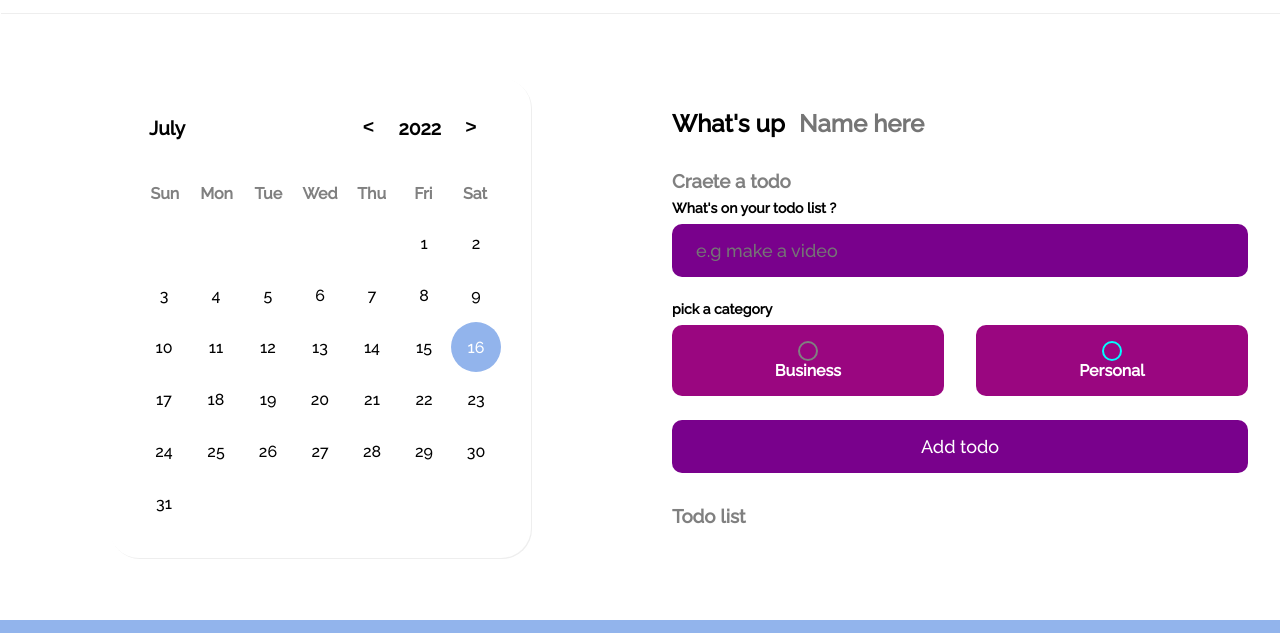
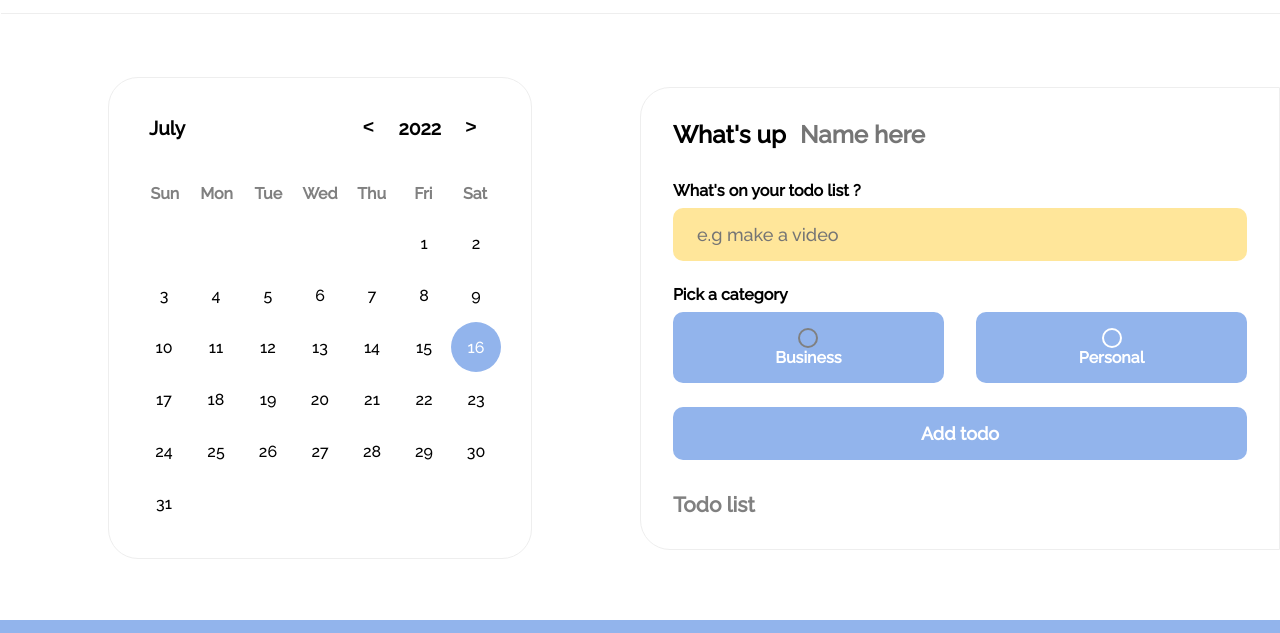
Before and after one commit to neginsoleimani/TaskManagerPro, a plain HTML site: page index.html in a window 1280 px wide. Shown: the part 48-681 px from the top of the page. Drawn offline with nearby package versions, Linux system fonts and the light colour scheme.

Commit message:
set theme for task manager

```diff
--- a/index.html
+++ b/index.html
@@ -33,6 +33,8 @@
 
     <!-- main -->
     <main>
+
+        <!-- Setting -->
         <div class="setting-container ">
             <div class="setting-nav">
                 <h3>Setting</h3>
@@ -58,7 +60,11 @@
 
             </div>
         </div>
+        <!-- /Setting -->
+
         <div class="app-container">
+
+            <!-- Calendar -->
             <div class="Calendar">
                 <div class="Calendar-header">
                     <span class="month-picker" id="month-picker">Feb</span>
@@ -84,32 +90,14 @@
                         <div>Sat</div>
                     </div>
                     <div class="Calendar-days">
-                        <div>1
-                            <span></span>
-                            <span></span>
-                            <span></span>
-                            <span></span>
-                        </div>
-                        <div>2</div>
-                        <div>3</div>
-                        <div>4</div>
-                        <div>5</div>
-                        <div>6</div>
-                        <div>7</div>
-                        <div>1</div>
-                        <div>2</div>
-                        <div>3</div>
-                        <div>4</div>
-                        <div>5</div>
-                        <div>6</div>
-                        <div>7</div>
                     </div>
                 </div>
-
                 <div class="month-list"></div>
             </div>
+            <!-- / Calendar -->
 
 
+            <!-- Task manager -->
             <div class="taskManager">
                 <div class="taskManager-container">
                     <section class="greating">
@@ -117,11 +105,10 @@
                     </section>
 
                     <section class="create-todo">
-                        <h3>Craete a todo</h3>
                         <form id="new-todo-form">
                             <h4>What's on your todo list ?</h4>
                             <input type="text" name="content" id="content" placeholder="e.g make a video"/>
-                            <h4>pick a category</h4>
+                            <h4>Pick a category</h4>
                             <div class="options">
                                 <label >
                                     <input type="radio" name="category" id="category1" value="business"/>
@@ -135,41 +122,20 @@
                                 </label>
                             </div>
 
-                            <input type="submit" value="Add todo">
+                            <input type="submit" value="Add todo" id="add-todo">
                         </form>
                     </section>
 
                     <section class="todo-list">
                         <h3>Todo list</h3>
                         <div class="list" id="todo-list">
-
-                            <!-- <div class="todo-item">
-                                <label>
-                                    <input type="checkbox"/>
-                                    <span class="bubble personal"></span>
-                                </label>
-                                <div class="todo-content">
-                                    <input type="text" value="Drink a milk" readonly>
-                                </div>
-
-                                <div class="action">
-                                    <button class="edit">Edit</button>
-                                    <button class="delete">Delete</button>
-                                </div>
-                            </div> -->
-
                         </div>
-
-
                     </section>
                 </div>
             </div>
+            <!-- / Task manager -->
+
         </div>
-
-
-
-
-
     </main>
     <!-- /main -->
 
--- a/script/theme.js
+++ b/script/theme.js
@@ -7,12 +7,23 @@ document.querySelector("nav i").style.color = localStorage.getItem("nav-text-col
 document.querySelector("nav").style.boxShadow = localStorage.getItem("boxshadow");
 document.querySelector(".setting").style.boxShadow = localStorage.getItem("boxshadow");
 document.querySelector(".setting").style.color = localStorage.getItem("text-color");
-document.querySelector(".Calendar-days div.curr-date").style.backgroundColor=localStorage.getItem("curr-date")
+document.querySelector(".Calendar-days div.curr-date").style.backgroundColor = localStorage.getItem("curr-date")
+document.querySelector(".create-todo input").style.backgroundColor = localStorage.getItem("todo-input")
+document.querySelector("#add-todo").style.backgroundColor = localStorage.getItem("add-todo-btn")
 
-let Btn = document.querySelectorAll(".btn");
+
+Btn = document.querySelectorAll(".btn");
+optionBtn = document.querySelectorAll(".create-todo .options label")
+todoItem1 = document.querySelectorAll(".todo-list .todo-item")
+
 for (let i = 0; i < Btn.length; i++) {
     Btn[i].style.border = localStorage.getItem("border-color");
 }
+
+for (let i = 0; i < optionBtn.length; i++) {
+    optionBtn[i].style.backgroundColor = localStorage.getItem("option");
+}
+
 
 
 let settingOpenBtn = document.getElementById("setting-btn");
@@ -51,7 +62,11 @@ function setlightTheme() {
     localStorage.setItem("boxshadow", "1px 1px #eee")
     localStorage.setItem("text-color", "#000")
     localStorage.setItem("border-color", "1.5px solid #eee")
-    localStorage.setItem("curr-date","#92B4EC")
+    localStorage.setItem("curr-date", "#92B4EC")
+    localStorage.setItem("todo-input", "#FFE69A")
+    localStorage.setItem("option", "#92B4EC")
+    localStorage.setItem("add-todo-btn", "#92B4EC")
+    localStorage.setItem("todo-item", "#FFD24C")
     document.querySelector("footer").style.backgroundColor = localStorage.getItem("theme");
     document.querySelector("body").style.backgroundColor = localStorage.getItem("bg-color")
     document.querySelector(".setting-nav").style.backgroundColor = localStorage.getItem("theme");
@@ -61,10 +76,23 @@ function setlightTheme() {
     document.querySelector(".setting").style.boxShadow = localStorage.getItem("boxshadow");
     document.querySelector(".setting").style.boxShadow = localStorage.getItem("boxshadow");
     document.querySelector(".setting").style.color = localStorage.getItem("text-color");
+    document.querySelector(".create-todo input").style.backgroundColor = localStorage.getItem("todo-input")
+    document.querySelector("#add-todo").style.backgroundColor = localStorage.getItem("add-todo-btn")
 
-    document.querySelector(".Calendar-days div.curr-date").style.backgroundColor=localStorage.getItem("curr-date")
+
+    document.querySelector(".Calendar-days div.curr-date").style.backgroundColor = localStorage.getItem("curr-date")
+
+    for (let j = 0; j < optionBtn.length; j++) {
+        optionBtn[j].style.backgroundColor = localStorage.getItem("option")
+
+    }
+
     for (let i = 0; i < Btn.length; i++) {
         Btn[i].style.border = localStorage.getItem("border-color");
+    }
+
+    for (let i = 0; i < todoItem1.length; i++) {
+        todoItem1[i].style.backgroundColor = localStorage.getItem("todo-item");
     }
 
 }
@@ -77,7 +105,12 @@ function setNeonTheme() {
     localStorage.setItem("boxshadow", "1px 1px #eee")
     localStorage.setItem("text-color", "#000")
     localStorage.setItem("border-color", "1.5px solid #eee")
-    localStorage.setItem("curr-date","#C400FF")
+    localStorage.setItem("curr-date", "#C400FF")
+    localStorage.setItem("todo-input", "#0CECDD")
+    localStorage.setItem("option", "#FF67E7")
+    localStorage.setItem("add-todo-btn", "#C400FF")
+    localStorage.setItem("todo-item", "#FFF338")
+
     document.querySelector("footer").style.backgroundColor = localStorage.getItem("theme");
     document.querySelector("body").style.backgroundColor = localStorage.getItem("bg-color")
     document.querySelector(".setting-nav").style.backgroundColor = localStorage.getItem("theme");
@@ -87,8 +120,20 @@ function setNeonTheme() {
     document.querySelector(".setting").style.boxShadow = localStorage.getItem("boxshadow");
     document.querySelector(".setting").style.boxShadow = localStorage.getItem("boxshadow");
     document.querySelector(".setting").style.color = localStorage.getItem("text-color");
+    document.querySelector(".create-todo input").style.backgroundColor = localStorage.getItem("todo-input")
+    document.querySelector("#add-todo").style.backgroundColor = localStorage.getItem("add-todo-btn")
 
-    document.querySelector(".Calendar-days div.curr-date").style.backgroundColor=localStorage.getItem("curr-date")
+    for (let j = 0; j < optionBtn.length; j++) {
+        optionBtn[j].style.backgroundColor = localStorage.getItem("option")
+
+    }
+
+
+    for (let i = 0; i < todoItem1.length; i++) {
+        todoItem1[i].style.backgroundColor = localStorage.getItem("todo-item");
+    }
+
+    document.querySelector(".Calendar-days div.curr-date").style.backgroundColor = localStorage.getItem("curr-date")
     for (let i = 0; i < Btn.length; i++) {
         Btn[i].style.border = localStorage.getItem("border-color");
     }
@@ -102,8 +147,13 @@ function setDarkTheme() {
     localStorage.setItem("nav-text-color", "#fff")
     localStorage.setItem("boxshadow", "1px 1px #4C0070")
     localStorage.setItem("text-color", "#fff")
-    localStorage.setItem("curr-date","#79018C")
+    localStorage.setItem("curr-date", "#79018C")
     localStorage.setItem("border-color", "1.5px solid #4C0070")
+    localStorage.setItem("todo-input", "#79018C")
+    localStorage.setItem("option", "#9A0680")
+    localStorage.setItem("add-todo-btn", "#79018C")
+    localStorage.setItem("todo-item", "#FBD6D2")
+
     document.querySelector("footer").style.backgroundColor = localStorage.getItem("theme");
     document.querySelector("body").style.backgroundColor = localStorage.getItem("bg-color")
     document.querySelector(".setting-nav").style.backgroundColor = localStorage.getItem("theme");
@@ -113,7 +163,20 @@ function setDarkTheme() {
     document.querySelector(".setting").style.boxShadow = localStorage.getItem("boxshadow");
     document.querySelector(".setting").style.boxShadow = localStorage.getItem("boxshadow");
     document.querySelector(".setting").style.color = localStorage.getItem("text-color");
-    document.querySelector(".Calendar-days div.curr-date").style.backgroundColor=localStorage.getItem("curr-date")
+    document.querySelector(".Calendar-days div.curr-date").style.backgroundColor = localStorage.getItem("curr-date")
+    document.querySelector(".create-todo input").style.backgroundColor = localStorage.getItem("todo-input")
+    document.querySelector("#add-todo").style.backgroundColor = localStorage.getItem("add-todo-btn")
+
+    for (let j = 0; j < optionBtn.length; j++) {
+        optionBtn[j].style.backgroundColor = localStorage.getItem("option")
+
+    }
+
+
+    for (let i = 0; i < todoItem1.length; i++) {
+        todoItem1[i].style.backgroundColor = localStorage.getItem("todo-item");
+    }
+
     for (let i = 0; i < Btn.length; i++) {
         Btn[i].style.border = localStorage.getItem("border-color");
     }
@@ -128,8 +191,13 @@ function setRetroTheme() {
     localStorage.setItem("nav-text-color", "#fff")
     localStorage.setItem("boxshadow", "1px 1px #197163")
     localStorage.setItem("text-color", "#fff")
-    localStorage.setItem("curr-date","#158467")
+    localStorage.setItem("curr-date", "#158467")
     localStorage.setItem("border-color", "1.5px solid #197163")
+    localStorage.setItem("todo-input", "#197163")
+    localStorage.setItem("option", "#158467")
+    localStorage.setItem("add-todo-btn", "#065446")
+    localStorage.setItem("todo-item", "#FADCAC")
+
     document.querySelector("footer").style.backgroundColor = localStorage.getItem("theme");
     document.querySelector("body").style.backgroundColor = localStorage.getItem("bg-color")
     document.querySelector(".setting-nav").style.backgroundColor = localStorage.getItem("theme");
@@ -139,7 +207,21 @@ function setRetroTheme() {
     document.querySelector(".setting").style.boxShadow = localStorage.getItem("boxshadow");
     document.querySelector(".setting").style.boxShadow = localStorage.getItem("boxshadow");
     document.querySelector(".setting").style.color = localStorage.getItem("text-color");
-    document.querySelector(".Calendar-days div.curr-date").style.backgroundColor=localStorage.getItem("curr-date")
+    document.querySelector(".Calendar-days div.curr-date").style.backgroundColor = localStorage.getItem("curr-date")
+
+    document.querySelector(".create-todo input").style.backgroundColor = localStorage.getItem("todo-input")
+    document.querySelector("#add-todo").style.backgroundColor = localStorage.getItem("add-todo-btn")
+
+    for (let j = 0; j < optionBtn.length; j++) {
+        optionBtn[j].style.backgroundColor = localStorage.getItem("option")
+
+    }
+
+
+    for (let i = 0; i < todoItem1.length; i++) {
+        todoItem1[i].style.backgroundColor = localStorage.getItem("todo-item");
+    }
+
     for (let i = 0; i < Btn.length; i++) {
         Btn[i].style.border = localStorage.getItem("border-color");
     }
--- a/styles/Calendar.css
+++ b/styles/Calendar.css
@@ -7,7 +7,7 @@
     padding: 20px;
     position: relative;
     overflow: hidden;
-    box-shadow: 1px 1px #eee;
+    border: 1px solid #eee;
 
 }
 
--- a/styles/TaskManager.css
+++ b/styles/TaskManager.css
@@ -3,6 +3,8 @@
     font-family: 'Raleway', sans-serif;
     box-sizing: border-box;
     width: 100%;
+    border-radius: 30px 0 0 30px;
+    border: 1px solid #eee;
 
 }
 
@@ -30,11 +32,12 @@ section {
 .taskManager h3 {
     font-weight: bold;
     margin-bottom: 0.5rem;
+    font-size: 1.3rem;
     color: gray;
 }
 
 .taskManager h4 {
-    font-size: 0.875rem;
+    font-size: 1rem;
     font-weight: bold;
     margin-bottom: 0.5rem;
     /* theme */
@@ -61,7 +64,7 @@ section {
     width: 100%;
     font-size: 1.125rem;
     padding: 1rem 1.5rem;
-    background-color: #79018C;
+    background-color: #FFE69A;
     color: white;
     /* theme */
     border-radius: 10px;
@@ -81,7 +84,7 @@ section {
     align-items: center;
     justify-content: center;
     padding: 1rem;
-    background-color: #9A0680;
+    background-color: #92B4EC;
     border-radius: 10px;
     cursor: pointer;
     color: white;
@@ -105,7 +108,7 @@ input[type="checkbox"] {
 }
 
 .bubble.personal {
-    border-color: aqua;
+    border-color: white;
     /* theme */
 }
 
@@ -123,7 +126,7 @@ input[type="checkbox"] {
 
 
 .bubble.personal::after {
-    background-color: aqua;
+    background-color: white;
 }
 
 input:checked~.bubble::after {
@@ -142,12 +145,13 @@ input:checked~.bubble::after {
     width: 100%;
     font-size: 1.125rem;
     padding: 1rem 1.5rem;
-    background-color: #79018C;
+    background-color: #92B4EC;
     color: white;
     border-radius: 10px;
     /* theme */
     cursor: pointer;
     transition: 0.2s ease-in-out;
+    font-weight: bold;
 }
 
 .create-todo input[type="submit"]:hover {
@@ -162,10 +166,10 @@ input:checked~.bubble::after {
     display: flex;
     align-items: center;
     padding: 1rem;
-    background-color: #9A0680;
+    background-color: #FFD24C;
     border-radius: 10px;
     margin-bottom: 1rem;
-
+    animation: to-top 0.5s ease-out;
 }
 
 
@@ -180,7 +184,7 @@ input:checked~.bubble::after {
 }
 
 .todo-item .todo-content input{
-    color: white;
+    color: black;
     font-size: 0.8rem;
     font-weight: bold;
 }
@@ -194,8 +198,9 @@ input:checked~.bubble::after {
     display: block;
     padding: 0.5rem;
     border-radius: 5px;
-    background-color: white;
+    background-color: #ff5050;
     transition: 0.2s ease-in-out;
+    color: white;
     cursor: pointer;
     font-weight: bold;
 }
@@ -205,7 +210,8 @@ opacity: 0.75;
 }
 .todo-item .action .edit{
     margin-right: 0.5rem;
-    background-color: #eee;
+    background-color: #fff;
+    color: black;
 }
 
 .todo-item.done .todo-content input{
@@ -214,4 +220,12 @@ color:white;
 }
 
 
-@media only screen and (max-width:800px) {}
+
+@media only screen and (max-width:800px) {
+
+    .taskManager{
+        border-radius: 0;
+        border: none;
+    }
+
+}
--- a/styles/layout.css
+++ b/styles/layout.css
@@ -26,7 +26,6 @@ body{}
         display: grid;
         grid-template-columns:1fr;
         place-items: center;
-
     }
 
 }
```
Also changed, not shown: script/taskManager.js (+10 -3 lines).
